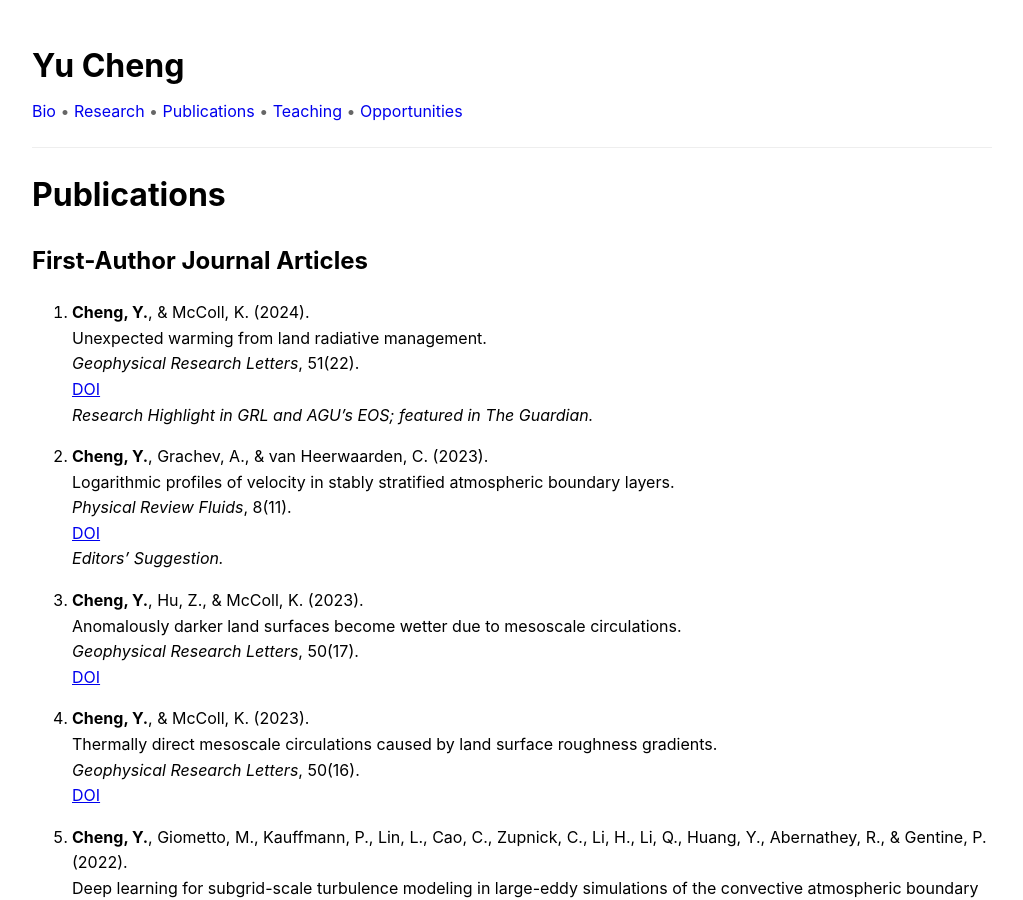
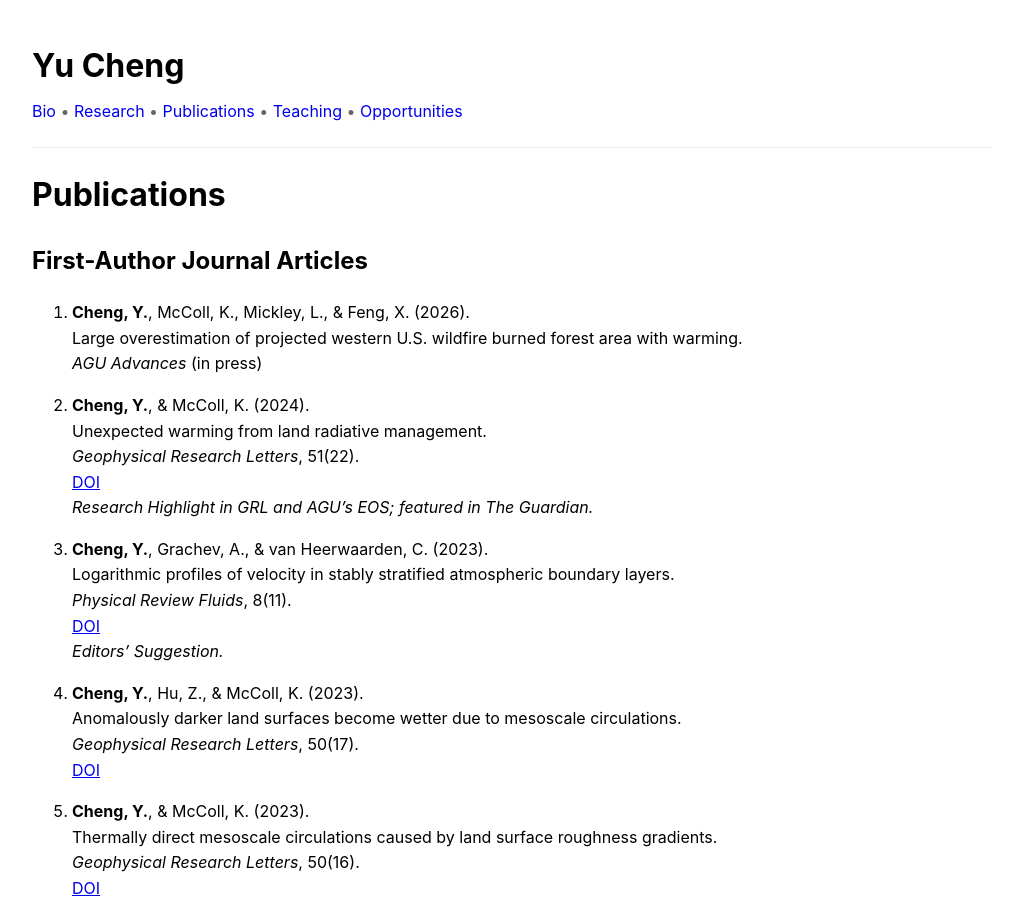
Before and after one commit to yc2965/yc2965.github.io, a Jekyll site: the page built from publications.md, in a window 1280 px wide and 900 px high. Shown: the whole window, without its empty margins (128-1151 px from the left). Built offline with Jekyll 4.4.1, drawn with Linux system fonts in a browser that asks for light colours.

Commit message:
Update publications.md

```diff
--- a/publications.md
+++ b/publications.md
@@ -7,12 +7,15 @@ title: Publications
 
 ## First-Author Journal Articles
 
+1. **Cheng, Y.**, McColl, K., Mickley, L., & Feng, X. (2026).
+   Large overestimation of projected western U.S. wildfire burned forest area with warming.
+   *AGU Advances* (in press)
+
 1. **Cheng, Y.**, & McColl, K. (2024).
    Unexpected warming from land radiative management.
    *Geophysical Research Letters*, 51(22).
    [DOI](https://doi.org/10.1029/2024GL112433)
    *Research Highlight in GRL and AGU’s EOS; featured in The Guardian.*
-
 
 1. **Cheng, Y.**, Grachev, A., & van Heerwaarden, C. (2023).
    Logarithmic profiles of velocity in stably stratified atmospheric boundary layers.
```
